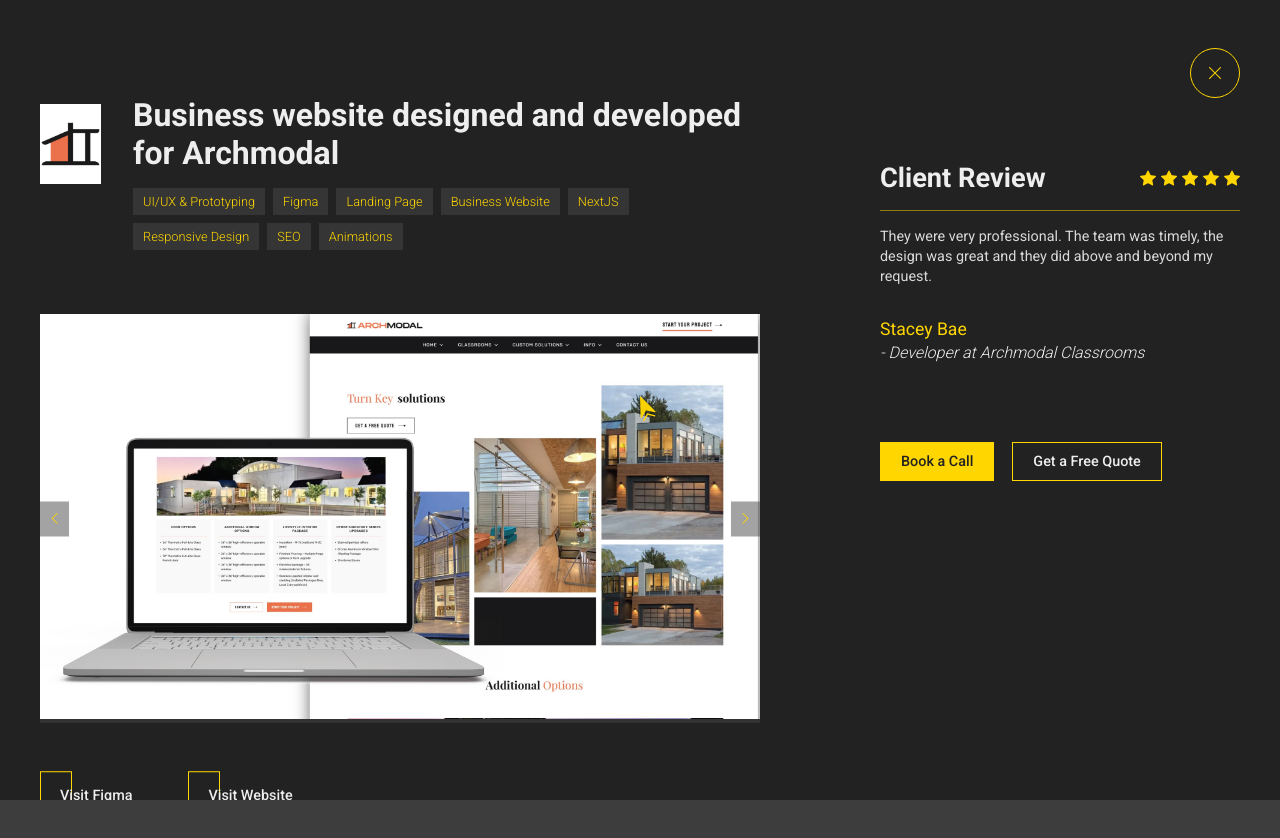
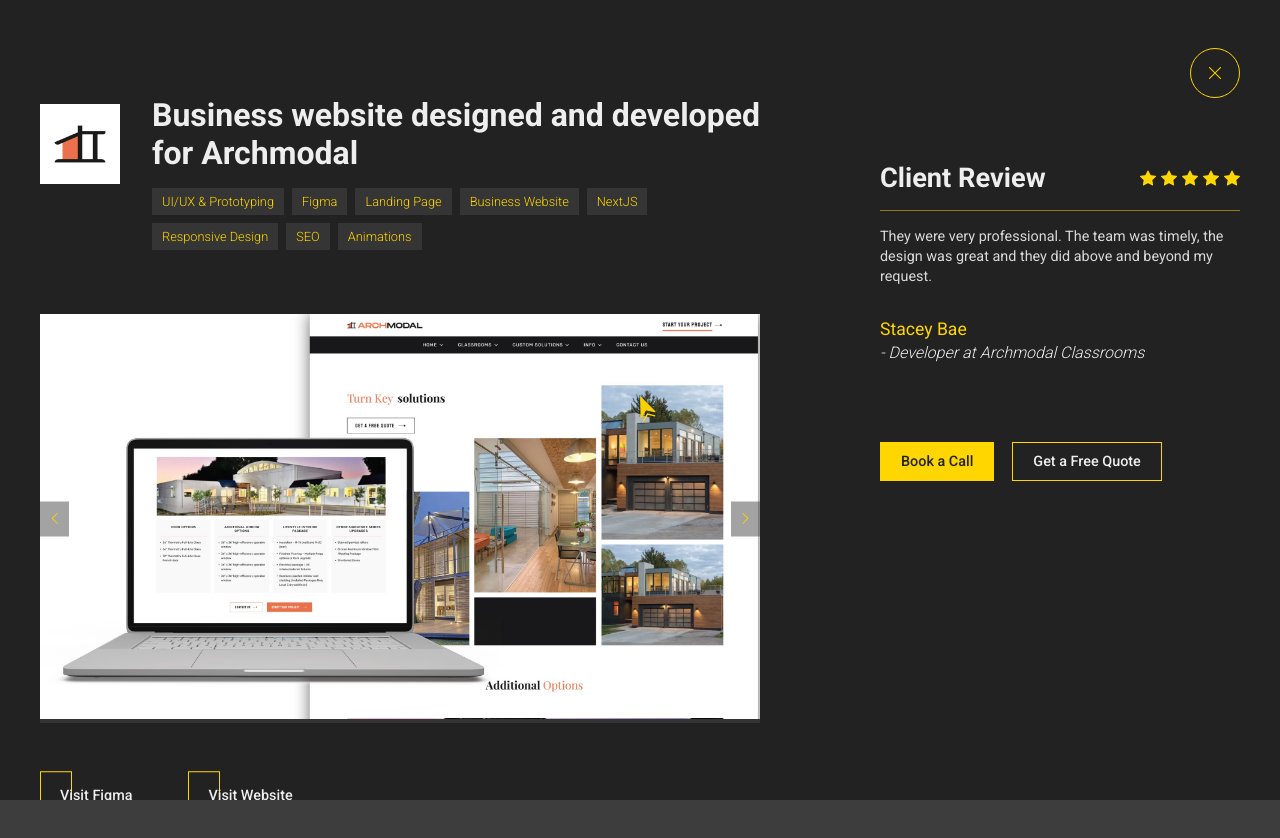
Before and after one commit to website-vikreta/website-vikreta.github.io, a React (Create React App) app: page /work/Archmodal in a window 1280 px wide. Shown: the top 838 px of the page. Built offline with nearby package versions, Linux system fonts and the light colour scheme.

Commit message:
updated css

```diff
--- a/src/json/ourWorkData.js
+++ b/src/json/ourWorkData.js
@@ -127,7 +127,7 @@
       url: "/work/sbpwebapp",
       thumbnail: "",
       logo: SBPlogo,
-      title: "WebApp Re-design for Sustainable Bitcoin Protocol”",
+      title: "WebApp Re-design for Sustainable Bitcoin Protocol",
       niche: ["Figma", "UI/UX", "Prototyping", "Web Design", "Web Apps", "Mockups"],
       category: "Web Apps, UI/UX & Prototyping",
       links: [
--- a/src/styles/pages/_work.scss
+++ b/src/styles/pages/_work.scss
@@ -77,7 +77,8 @@
             font-size: 0.9rem;
             min-height: 50px;
             opacity: 0.95;
-            flex: 1;
+
+            // flex: 1; line clamp works only with block element
 
             display: -webkit-box;
             -webkit-line-clamp: 3;
@@ -167,16 +168,28 @@
       margin-top: 3rem;
 
       .image {
-         background: white;
+         // background: white;
          margin-top: 8px;
-         height: 80px;
-         width: 80px;
+         // height: 80px;
+         // width: 80px;
          @include flex-center;
       }
 
-      // .image img {//    height: 80px;
+       .image img {
+         padding: 0.8rem;
+         background: white;
+         height: 80px;
+         width: 80px;
+
+      //    height: 80px;
       //    width: 100%
-      // }
+
+      @media (max-width: 480px) {
+         padding: 0.5rem;
+       }
+
+       }
+
 
       .niche {
          @include flex-center(0.5rem);
```
Also changed, not shown: src/assets/Work/SBP-webApp/sbp-logo.png (added).
